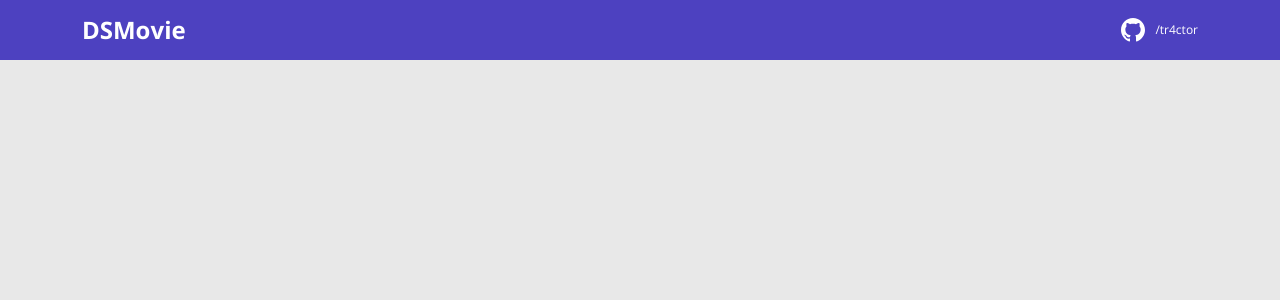
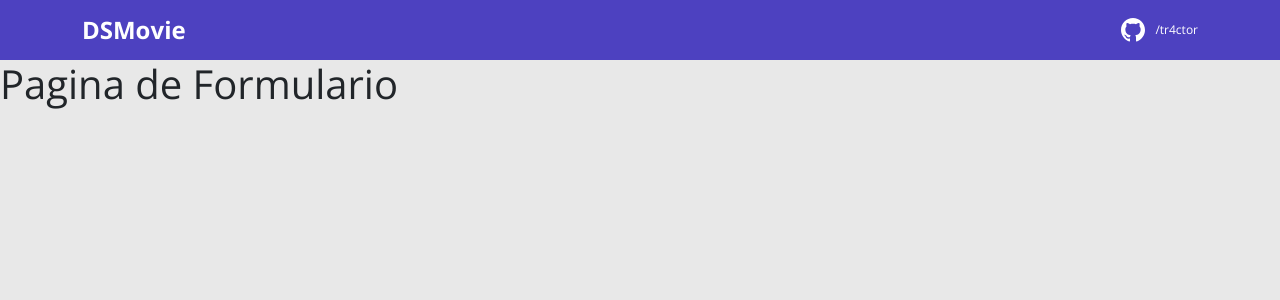
Before and after one commit to tr4ctor/dsmovie, a React (Create React App) app in the folder frontend/: page /form/1 in a window 1280 px wide. Shown: the top 300 px of the page. Built offline with nearby package versions, Linux system fonts and the light colour scheme.

Commit message:
Routes create

```diff
--- a/frontend/package.json
+++ b/frontend/package.json
@@ -10,9 +10,11 @@
     "@types/node": "^16.7.13",
     "@types/react": "^17.0.20",
     "@types/react-dom": "^17.0.9",
+    "@types/react-router-dom": "5.3.2",
     "bootstrap": "5.1.3",
     "react": "^17.0.2",
     "react-dom": "^17.0.2",
+    "react-router-dom": "6.2.1",
     "react-scripts": "5.0.0",
     "typescript": "^4.4.2",
     "web-vitals": "^2.1.0"
--- a/frontend/src/App.tsx
+++ b/frontend/src/App.tsx
@@ -1,10 +1,23 @@
-import Navbar from "./components/Navbar";
-
-
+import {
+  BrowserRouter,
+  Routes,
+  Route
+} from "react-router-dom";
+import Listing from 'pages/Listing';
+import Form from 'pages/Form';
+import Navbar from "components/Navbar";
 
 function App() {
   return (
-    <Navbar />
+    <BrowserRouter>
+      <Navbar />
+      <Routes>
+        <Route path="/" element={<Listing />} />
+        <Route path="/form">
+          <Route path=":movieId" element={<Form />} />
+        </Route>
+      </Routes>
+    </BrowserRouter>
   );
 }
 
--- /dev/null
+++ b/frontend/src/pages/Form/index.tsx
@@ -0,0 +1,7 @@
+function Form() {
+    return (
+        <h1>Pagina de Formulario</h1>
+    );
+}
+
+export default Form;
--- /dev/null
+++ b/frontend/src/pages/Listing/index.tsx
@@ -0,0 +1,7 @@
+function Listing() {
+    return (
+        <h1>Pagina de Listagem</h1>
+    );
+}
+
+export default Listing;
```
Also changed, not shown: 1 other file (tests, documents, lock files or other folders).
